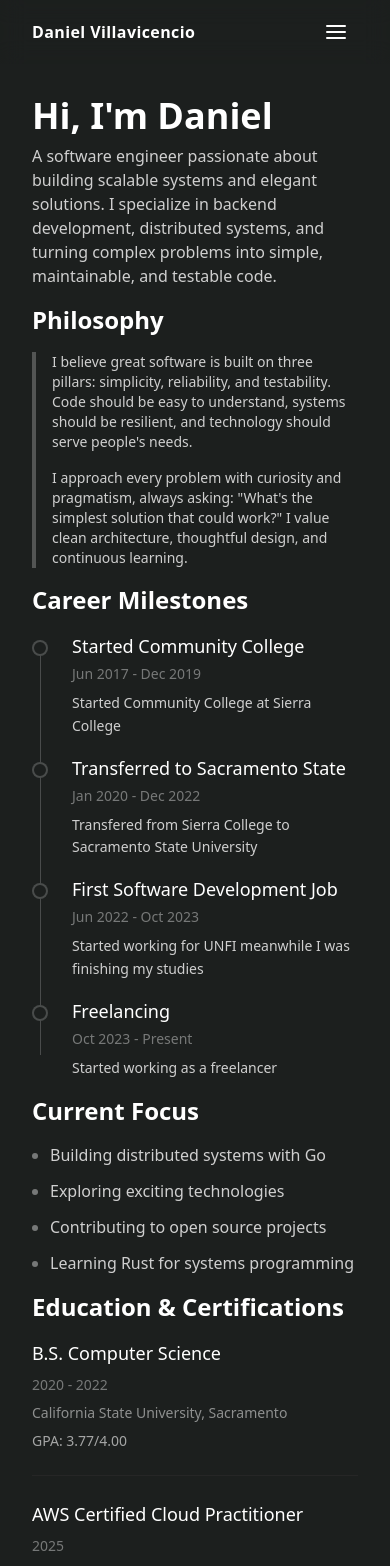
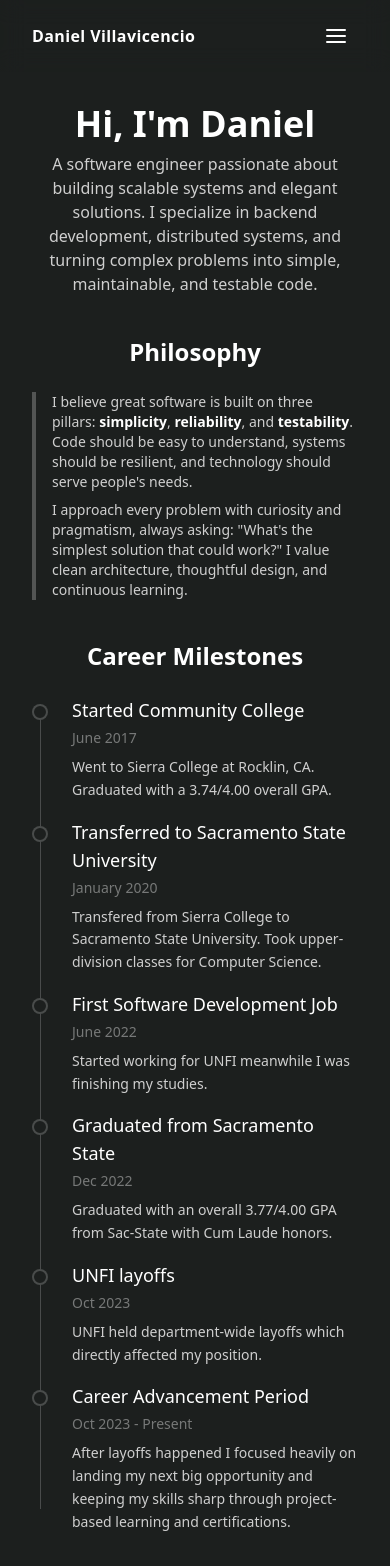
Before and after one commit to deahtstroke/Daniel, a SvelteKit app: page /about in a window 390 px wide. Shown: the top 1566 px of the page. Built offline with nearby package versions, Linux system fonts and the light colour scheme.

Commit message:
Fixed a lot of margin, padding and structuring issues + reworked the hero banner

```diff
--- a/src/lib/components/DotMilestoneTimeline.svelte
+++ b/src/lib/components/DotMilestoneTimeline.svelte
@@ -17,10 +17,10 @@
 	});
 </script>
 
-<section class="flex flex-col gap-4">
+<section class="flex flex-col gap-6 items-center">
 	<h2
 		in:fadeFly={{ delay: incrementFunc(), duration: 300, x: 20 }}
-		class="text-2xl font-semibold text-bright md:text-center"
+		class="text-2xl font-semibold text-bright"
 	>
 		Career Milestones
 	</h2>
@@ -39,7 +39,7 @@
 					class="space-y-2"
 				>
 					<div
-						class="flex flex-col md:flex-row md:items-center md:justify-between gap-1 md:gap-4"
+						class="flex flex-col md:flex-row md:justify-between gap-1 md:gap-4"
 					>
 						<h3 class="text-lg font-medium text-bright">
 							{milestone.title}
--- a/src/lib/components/Navbar.svelte
+++ b/src/lib/components/Navbar.svelte
@@ -13,12 +13,6 @@
 			icon: Home,
 		},
 		{
-			name: "About",
-			desc: "Learn more about me",
-			ref: "/about",
-			icon: User,
-		},
-		{
 			name: "Projects",
 			desc: "View my work",
 			ref: "/projects",
@@ -29,6 +23,12 @@
 			desc: "Get in touch with me",
 			ref: "Contact",
 			icon: Mail,
+		},
+		{
+			name: "About",
+			desc: "Learn more about me",
+			ref: "/about",
+			icon: User,
 		},
 		{
 			name: "Source",
@@ -45,8 +45,10 @@
 	}
 </script>
 
-<nav class="sticky top-0 h-16 mx-auto p-8 backdrop-blur-md z-40">
-	<div class="max-w-2xl mx-auto h-full flex flex-row items-center">
+<nav class="sticky top-0 h-18 backdrop-blur-md z-40">
+	<div
+		class="max-w-2xl m-auto h-full px-8 py-4 flex flex-row align-middle items-center"
+	>
 		<a
 			class="font-bold mr-auto tracking-wide text-bright text-md hover:cursor-pointer"
 			href="/"
@@ -59,9 +61,22 @@
 			class="flex flex-row gap-4 text-bright mx-2 justify-center content-center"
 		>
 			{#each menuOptions as option}
-				<li class="nav-link"><a href={option.ref}>{option.name}</a></li>
+				<li>
+					<a
+						href={option.ref}
+						class="group relative overflow-hidden text-default font-bold hidden md:inline-block content-center cursor-pointer
+							hover:text-bright"
+					>
+						{option.name}
+						<div
+							class="absolute bottom-0 left-0 right-0 bg-bright h-[2px] scale-x-0
+						group-hover:scale-x-100 group-focus:scale-x-100 transition-transform duration-300
+						origin-center"
+						></div>
+					</a>
+				</li>
 			{/each}
-			<li class="block sm:hidden relative content-start">
+			<li class="block md:hidden relative content-start">
 				<HamburgerButton onclick={toggleSidebar} />
 			</li>
 		</ul>
--- a/src/routes/+page.svelte
+++ b/src/routes/+page.svelte
@@ -67,36 +67,36 @@
 	];
 </script>
 
-<main class="flex flex-col items-center gap-5 align-middle">
+<main class="flex flex-col items-center gap-10 sm:gap-18 md:gap-24 mb-20">
 	<!-- Hero banner -->
 	<section
-		class="relative w-full p-8 bg-linear-to-r from-purple-500 to-pink-500"
+		class="relative w-full px-8 py-12 bg-linear-to-br from-slate-700 via-blue-700 to-cyan-600 animate-gradient-shift"
 	>
 		<div
-			class="gap-4 max-w-3xl m-auto flex flex-col items-center justify-center"
+			class="gap-6 max-w-3xl m-auto py-8 flex flex-col items-center justify-center"
 		>
 			<h1
 				in:fadeFly|global={{ delay: staggerFunc(false), duration: 300, x: 20 }}
-				class="font-[Satoshi-Bold] text-center text-bright text-5xl"
+				class="font-[Satoshi-Bold] text-center text-bright text-5xl md:text-7xl"
 			>
-				Hello there, I'm Daniel
+				Daniel Villavicencio
 			</h1>
+			<p
+				in:fadeFly|global={{ delay: staggerFunc(false), duration: 300, x: 20 }}
+				class="text-xl md:text-2xl text-default font-medium tracking-wide"
+			>
+				Software Engineer
+			</p>
 			<h2
-				in:fadeFly|global={{ delay: staggerFunc(false), duration: 300, y: 20 }}
+				in:fadeFly|global={{ delay: staggerFunc(false), duration: 300, x: 20 }}
 				class="text-center text-bright text-md"
 			>
-				Building Scalable Distributed Backend Systems
+				Specializing in distributed systems, backend architecture, and DevOps
+				automation.
 			</h2>
-			<p
-				in:fadeFly|global={{ delay: staggerFunc(false), duration: 300, y: 20 }}
-				class="text-bright text-sm text-center"
-			>
-				I'm a Full-Stack Software Engineer that specializes in building
-				distributed systems and building DevOps deployment pipelines.
-			</p>
 
 			<!-- Action buttons -->
-			<div class="flex gap-3 justify-center pt-4 pb-2">
+			<div class="flex gap-2 justify-center pt-4 pb-2">
 				<button
 					in:fadeFly|global={{
 						delay: staggerFunc(false),
@@ -105,7 +105,7 @@
 					}}
 					aria-label="Connect button"
 					class="group
-				flex gap-2 px-2 py-1 border items-center rounded-sm text-bright border-bright lg:text-default lg:border-default
+				flex gap-2 px-6 py-3 border items-center rounded text-bright border-bright lg:text-default lg:border-default
 				hover:text-bright hover:border-bright transition-all duration-300 cursor-pointer"
 				>
 					<span class="text-sm">Connect</span>
@@ -119,10 +119,10 @@
 						y: 20,
 					}}
 					class="
-				flex px-2 py-1 gap-2 border items-center rounded-sm text-bright border-bright lg:text-default lg:border-default
+				flex px-6 py-3 gap-2 border items-center rounded text-bright border-bright lg:text-default lg:border-default
 				hover:text-bright hover:border-bright transition-all duration-300 cursor-pointer"
 				>
-					<span class="text-sm">View Projects</span>
+					<span class="text-sm">Projects</span>
 					<FolderDotIcon class="w-4 h-4" />
 				</button>
 			</div>
@@ -130,7 +130,7 @@
 	</section>
 
 	<!-- Core Technologies -->
-	<section class="relative max-w-4xl px-8 py-4 flex flex-col gap-4">
+	<section class="relative max-w-4xl px-8 py-4 flex flex-col gap-6">
 		<h2
 			in:fadeFly={{ delay: staggerFunc(true), duration: 300, x: 20 }}
 			class="text-2xl text-bright text-center font-semibold"
@@ -140,13 +140,11 @@
 		{#each coreTechnologies as tech}
 			<h3
 				in:fadeFly|global={{ delay: staggerFunc(true), duration: 150, x: 20 }}
-				class="font-semibold text-lg text-default text-start md:text-center"
+				class="font-semibold text-lg text-default text-center"
 			>
 				{tech.category}
 			</h3>
-			<div
-				class="flex flex-row flex-wrap justify-start md:justify-center gap-2"
-			>
+			<div class="flex flex-row flex-wrap justify-center gap-2">
 				{#each tech.technologies as elem}
 					<div
 						in:fadeFly|global={{
@@ -166,7 +164,7 @@
 	<!-- Featured Projects -->
 	<section
 		in:fadeFly={{ delay: staggerFunc(true), duration: 300 }}
-		class="relative max-w-6xl px-8 py-4 flex flex-col items-center gap-4"
+		class="relative max-w-6xl px-8 py-4 flex flex-col items-center gap-6"
 	>
 		<h2 class="text-2xl text-bright text-center font-semibold">
 			Featured Projects
@@ -174,7 +172,7 @@
 		<p class="text-sm text-center">
 			These are projects I actively maintain and/or am currently working on
 		</p>
-		<div class="grid grid-cols-1 sm:grid-cols-2 md:grid-cols-3 gap-4">
+		<div class="grid grid-cols-1 sm:grid-cols-2 md:grid-cols-3 gap-2">
 			{#each projects as project}
 				<ProjectCard {project} />
 			{/each}
@@ -187,7 +185,7 @@
 		class="relative px-8"
 	>
 		<div
-			class="flex flex-col gap-4 p-4 items-center border border-border-default rounded-sm"
+			class="flex flex-col gap-6 p-4 items-center border border-border-default rounded-sm"
 		>
 			<h1 class="text-xl text-bright text-center font-bold">
 				Learn more about my journey
@@ -208,3 +206,33 @@
 		</div>
 	</section>
 </main>
+
+<style>
+	@keyframes gradient-shift {
+		0% {
+			background-position: 0% 0%;
+			background-size: 300% 300%;
+		}
+
+		25% {
+			background-position: 100% 0%;
+			background-size: 300% 300%;
+		}
+		50% {
+			background-position: 100% 100%;
+			background-size: 300% 300%;
+		}
+
+		75% {
+			background-position: 0% 100%;
+			background-size: 300% 300%;
+		}
+		100% {
+			background-position: 0% 0%;
+			background-size: 300% 300%;
+		}
+	}
+	.animate-gradient-shift {
+		animation: gradient-shift 8s ease-in-out infinite;
+	}
+</style>
--- a/src/routes/about/+page.svelte
+++ b/src/routes/about/+page.svelte
@@ -14,26 +14,40 @@
 
 	const milestones: Milestone[] = [
 		{
-			year: "Jun 2017 - Dec 2019",
+			year: "June 2017",
 			title: "Started Community College",
-			description: "Started Community College at Sierra College",
+			description:
+				"Went to Sierra College at Rocklin, CA. \nGraduated with a 3.74/4.00 overall GPA.",
 		},
 		{
-			year: "Jan 2020 - Dec 2022",
-			title: "Transferred to Sacramento State",
+			year: "January 2020",
+			title: "Transferred to Sacramento State University",
 			description:
-				"Transfered from Sierra College to Sacramento State University",
+				"Transfered from Sierra College to Sacramento State University. \nTook upper-division classes for Computer Science.",
 		},
 		{
-			year: "Jun 2022 - Oct 2023",
+			year: "June 2022",
 			title: "First Software Development Job",
 			description:
-				"Started working for UNFI meanwhile I was finishing my studies",
+				"Started working for UNFI meanwhile I was finishing my studies.",
+		},
+		{
+			year: "Dec 2022",
+			title: "Graduated from Sacramento State",
+			description:
+				"Graduated with an overall 3.77/4.00 GPA from Sac-State with Cum Laude honors.",
+		},
+		{
+			year: "Oct 2023",
+			title: "UNFI layoffs",
+			description:
+				"UNFI held department-wide layoffs which directly affected my position.",
 		},
 		{
 			year: "Oct 2023 - Present",
-			title: "Freelancing",
-			description: "Started working as a freelancer",
+			title: "Career Advancement Period",
+			description:
+				"After layoffs happened I focused heavily on landing my next big opportunity and keeping my skills sharp through project-based learning and certifications.",
 		},
 	];
 
@@ -60,38 +74,42 @@
 	];
 </script>
 
-<main class="flex flex-col max-w-2xl mx-auto p-8 gap-4 sm:gap-10 md:gap-18">
+<main class="flex flex-col max-w-2xl mx-auto p-8 gap-10 sm:gap-18 md:gap-24">
 	<section class="flex flex-col gap-2">
 		<h1
 			in:fadeFly={{ delay: fadeCount(), duration: 300, x: 20 }}
-			class="text-bright text-4xl font-bold md:text-center"
+			class="text-bright text-4xl font-bold text-center"
 		>
 			Hi, I'm Daniel
 		</h1>
 		<p
 			in:fadeFly={{ delay: fadeCount(), duration: 300, y: 20 }}
-			class="md:text-center"
+			class="text-center"
 		>
 			A software engineer passionate about building scalable systems and elegant
 			solutions. I specialize in backend development, distributed systems, and
 			turning complex problems into simple, maintainable, and testable code.
 		</p>
 	</section>
-	<section class="flex flex-col gap-4">
+	<section class="flex flex-col items-center gap-6">
 		<h2
 			in:fadeFly={{ delay: fadeCount(), duration: 300, x: 20 }}
-			class="text-2xl font-semibold text-bright md:text-center"
+			class="text-2xl font-semibold text-bright text-center"
 		>
 			Philosophy
 		</h2>
-		<div class="space-y-4 border-l-4 border-border-default pl-4">
+		<div class="space-y-2 border-l-4 border-border-default pl-4">
 			<blockquote
 				in:fadeFly={{ delay: fadeCount(), duration: 300, y: 20 }}
 				class="text-sm"
 			>
-				I believe great software is built on three pillars: simplicity,
-				reliability, and testability. Code should be easy to understand, systems
-				should be resilient, and technology should serve people's needs.
+				I believe great software is built on three pillars: <span
+					class="font-semibold text-bright">simplicity</span
+				>,
+				<span class="font-semibold text-bright">reliability</span>, and
+				<span class="font-semibold text-bright">testability</span>. Code should
+				be easy to understand, systems should be resilient, and technology
+				should serve people's needs.
 			</blockquote>
 			<blockquote
 				in:fadeFly={{ delay: fadeCount(), duration: 300, y: 20 }}
@@ -110,18 +128,18 @@
 	/>
 
 	<!-- Current Focus -->
-	<section class="flex flex-col gap-4 md:items-center">
+	<section class="flex flex-col gap-6 items-center">
 		<h2
 			in:fadeFly={{ delay: fadeCount(), duration: 300, x: 20 }}
-			class="text-bright text-2xl font-semibold"
+			class="text-bright text-center text-2xl font-semibold"
 		>
 			Current Focus
 		</h2>
-		<div class="grid gap-3">
+		<div class="grid gap-2">
 			{#each currentFocus as focus}
 				<div
 					in:fadeFly|global={{ delay: fadeCount(), duration: 300, y: 20 }}
-					class="flex items-start gap-3 group"
+					class="flex items-start gap-2 group"
 				>
 					<div
 						class="mt-2.5 w-1.5 h-1.5 rounded-full bg-white/40 group-hover:bg-white/60 flex-shrink-0"
@@ -135,11 +153,11 @@
 	</section>
 
 	<!-- Education + Certifications -->
-	<section class="flex flex-col gap-4">
-		<h2 class="text-2xl font-semibold text-bright md:text-center">
+	<section class="flex flex-col gap-6">
+		<h2 class="text-2xl font-semibold text-bright text-center">
 			Education & Certifications
 		</h2>
-		<div class="space-y-6">
+		<div class="space-y-2">
 			{#each educationsAndCerts as education}
 				<div class="space-y-2 pb-6 border-b border-neutral-800 last:border-0">
 					<div
@@ -156,18 +174,18 @@
 	</section>
 
 	<!-- CTA -->
-	<section class="flex flex-col gap-4">
+	<section class="flex flex-col gap-6">
 		<div
-			class="bg-bg-dark border border-border-default rounded-lg p-8 space-y-4"
+			class="bg-bg-dark border border-border-default rounded-lg p-8 space-y-2"
 		>
-			<h2 class="text-xl font-semibold text-bright md:text-center">
+			<h2 class="text-xl font-semibold text-bright text-center">
 				Let's Connect
 			</h2>
-			<p class="text-bright/60 text-sm leading-relaxed md:text-center">
+			<p class="text-bright/60 text-sm leading-relaxed text-center">
 				Interested in working together or just want to chat about tech? I'm
 				always open to interesting conversations and new opportunities.
 			</p>
-			<div class="flex flex-col sm:flex-row sm:justify-center gap-3 pt-2">
+			<div class="flex flex-col sm:flex-row sm:justify-center gap-2 pt-2">
 				<a
 					href="/contact"
 					class="inline-flex items-center justify-center gap-2 px-6 py-3 bg-bright text-neutral-900 rounded hover:bg-bright/90 transition-colors"
@@ -179,7 +197,7 @@
 					href="https://github.com/deahtstroke"
 					target="_blank"
 					rel="noopener noreferrer"
-					class="inline-flex items-center justify-center gap-2 px-6 py-2 bg-bg-default border border-border-default text-bright rounded hover:bg-bg-dark transition-colors"
+					class="inline-flex items-center justify-center gap-2 px-6 py-3 bg-bg-default border border-border-default text-bright rounded hover:bg-bg-dark transition-colors"
 				>
 					<Github class="w-4 h-4" />
 					View my work
```
Also changed, not shown: src/lib/components/ProjectCard.svelte (+4 -4 lines), src/lib/components/Sidebar.svelte (+4 -6 lines).
